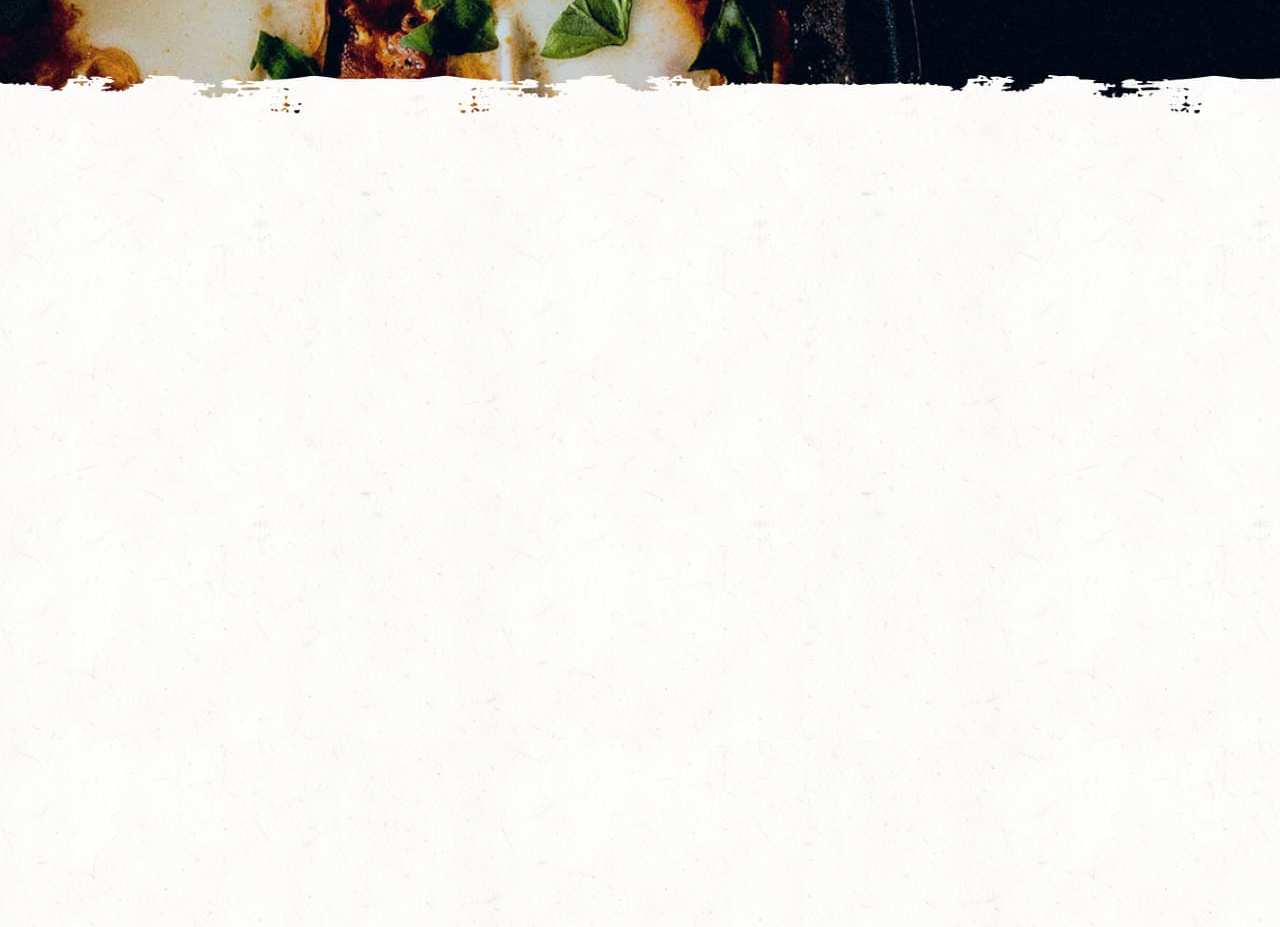
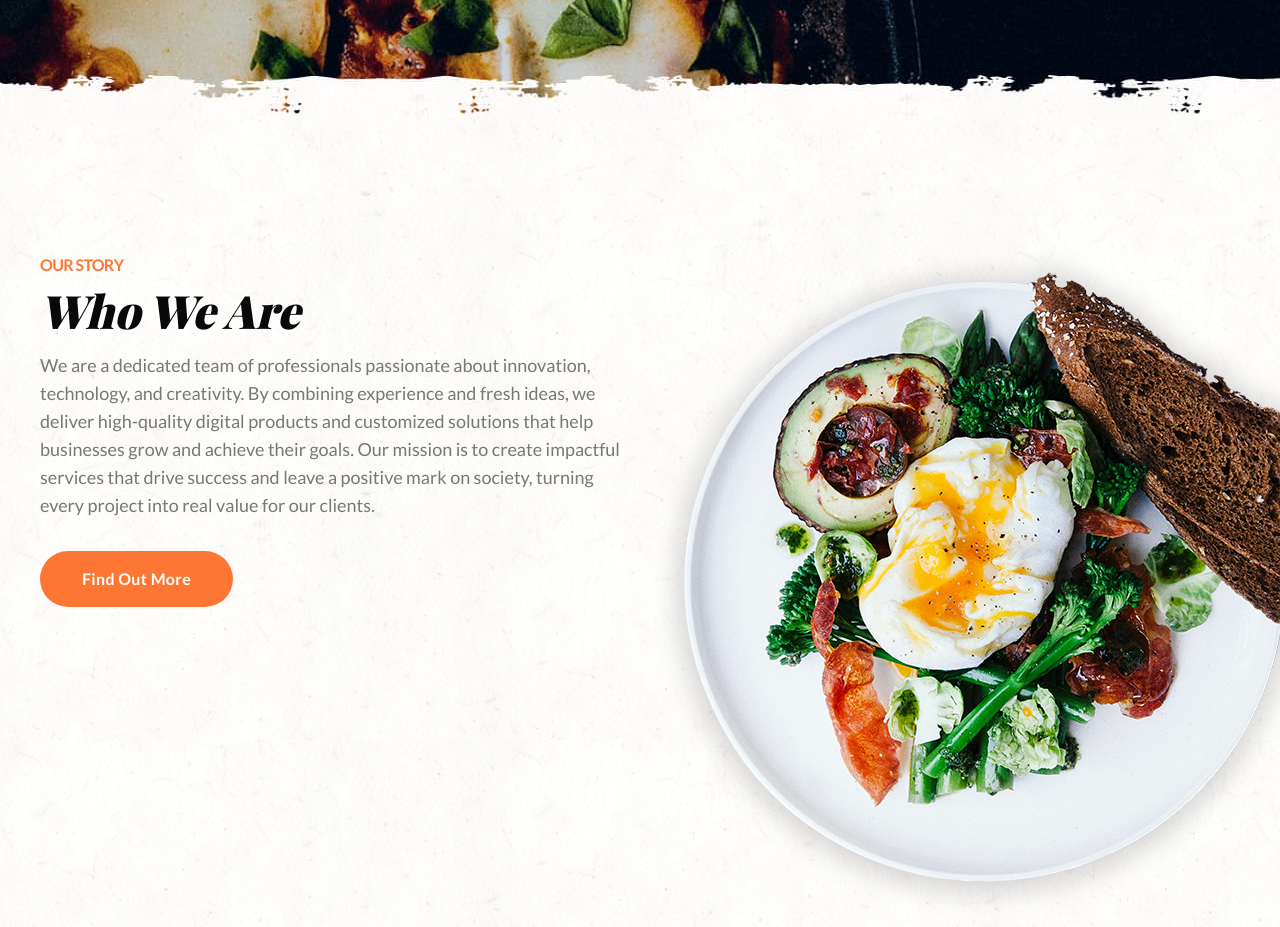
Before and after one commit to Eugensson/bistro-cafe, a Next.js app: page / in a window 1280 px wide. Shown: the part 860-1787 px from the top of the page. Built offline with nearby package versions, Linux system fonts and the light colour scheme.

Commit message:
Created About page

```diff
--- a/app/page.tsx
+++ b/app/page.tsx
@@ -1,9 +1,11 @@
 import { Hero } from "@/components/hero";
+import { About } from "@/components/about";
 
 const Home = () => {
   return (
     <section className="h-full bg-pattern bg-repeat max-w-450 mx-auto overflow-hidden">
       <Hero />
+      <About />
       <div className="h-400" />
     </section>
   );
--- /dev/null
+++ b/components/about.tsx
@@ -0,0 +1,51 @@
+"use client";
+
+import Image from "next/image";
+import { motion } from "framer-motion";
+
+import aboutImg from "@/public/assets/about/plate.png";
+
+import { plateVariants, fadeIn, staggerContainer } from "@/lib/variants";
+
+export const About = () => {
+  return (
+    <section className="min-h-155">
+      <div className="container min-h-155">
+        <motion.div
+          variants={staggerContainer(0.3, 1)}
+          initial="hidden"
+          whileInView={"show"}
+          viewport={{ once: false, amount: 0.6 }}
+          className="min-h-155 flex flex-col lg:flex-row items-center"
+        >
+          <motion.div
+            variants={fadeIn("right", "tween", 0.2, 1.8)}
+            className="flex-1 text-center lg:text-left"
+          >
+            <p className="pretitle">our story</p>
+            <h2 className="h2 capitalize">who we are</h2>
+            <p className="mb-8 max-w-150">
+              We are a dedicated team of professionals passionate about
+              innovation, technology, and creativity. By combining experience
+              and fresh ideas, we deliver high-quality digital products and
+              customized solutions that help businesses grow and achieve their
+              goals. Our mission is to create impactful services that drive
+              success and leave a positive mark on society, turning every
+              project into real value for our clients.
+            </p>
+            <button type="button" className="mx-auto lg:mx-0 btn capitalize">
+              find out more
+            </button>
+          </motion.div>
+          <motion.div variants={plateVariants} className="-mb-75 -mr-46.5 z-10">
+            <Image
+              src={aboutImg}
+              alt="Plate with dish"
+              className="w-full h-auto"
+            />
+          </motion.div>
+        </motion.div>
+      </div>
+    </section>
+  );
+};
```
